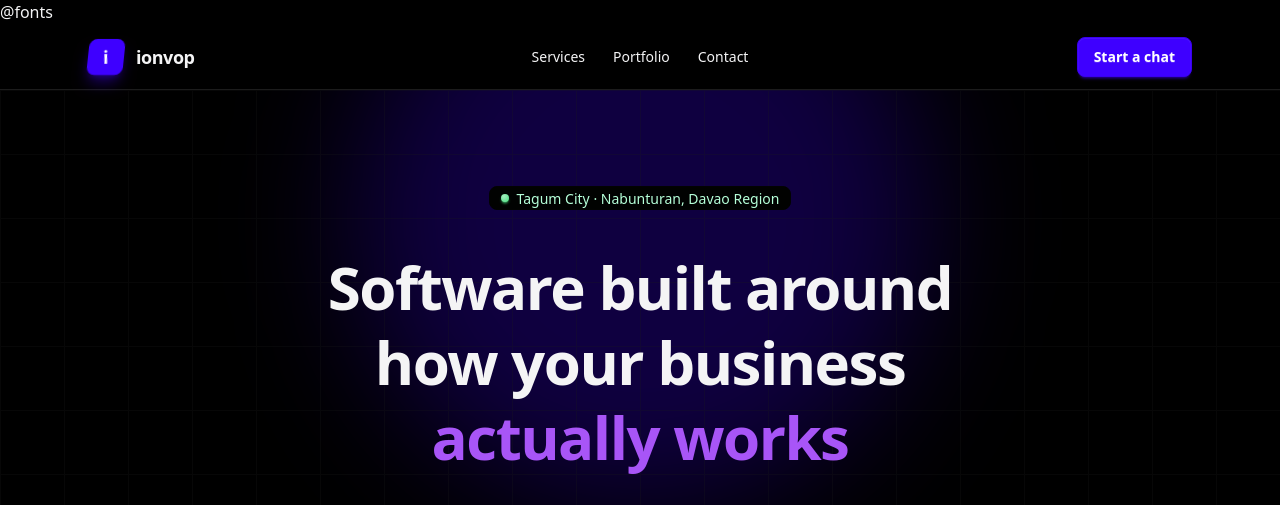
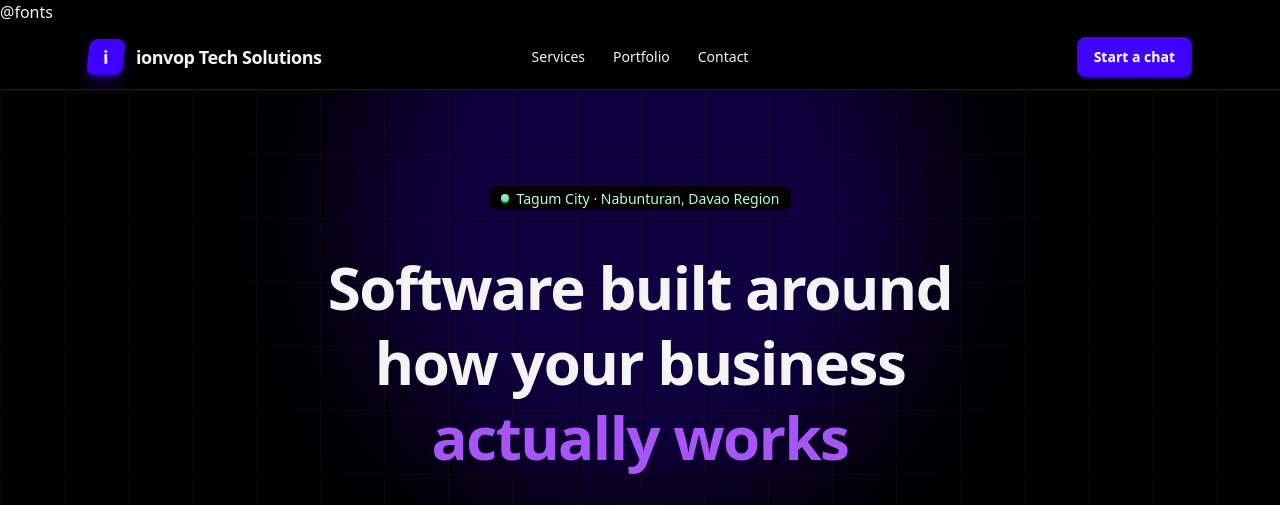
Before and after one commit to ionvop/ionvop-tech-solutions, a Laravel app: page / in a window 1280 px wide. Shown: the top 505 px of the page. Run offline with Laravel 12, Linux system fonts and the light colour scheme; style sheets or scripts are compiled from the project's sources.

Commit message:
Update site-header.blade.php

```diff
--- a/resources/views/components/site-header.blade.php
+++ b/resources/views/components/site-header.blade.php
@@ -5,7 +5,7 @@
                 <span class="grid size-9 -skew-x-6 place-items-center rounded-field bg-primary text-primary-content shadow-lg shadow-primary/40">
                     <span class="skew-x-6 text-lg font-bold leading-none">i</span>
                 </span>
-                <span class="text-lg font-bold tracking-tight">ionvop</span>
+                <span class="text-lg font-bold tracking-tight">ionvop Tech Solutions</span>
             </a>
         </div>
 
```
